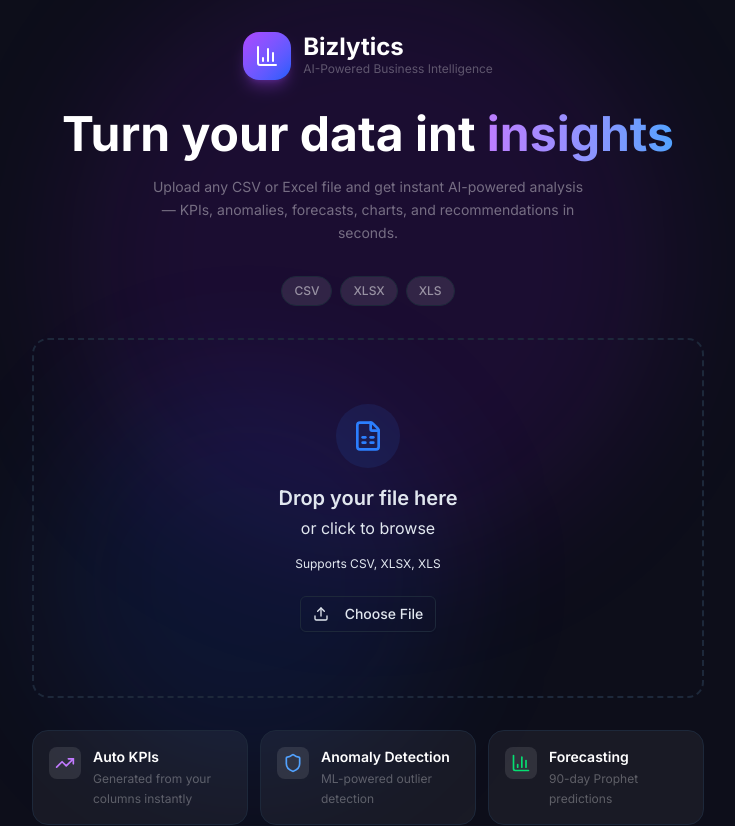
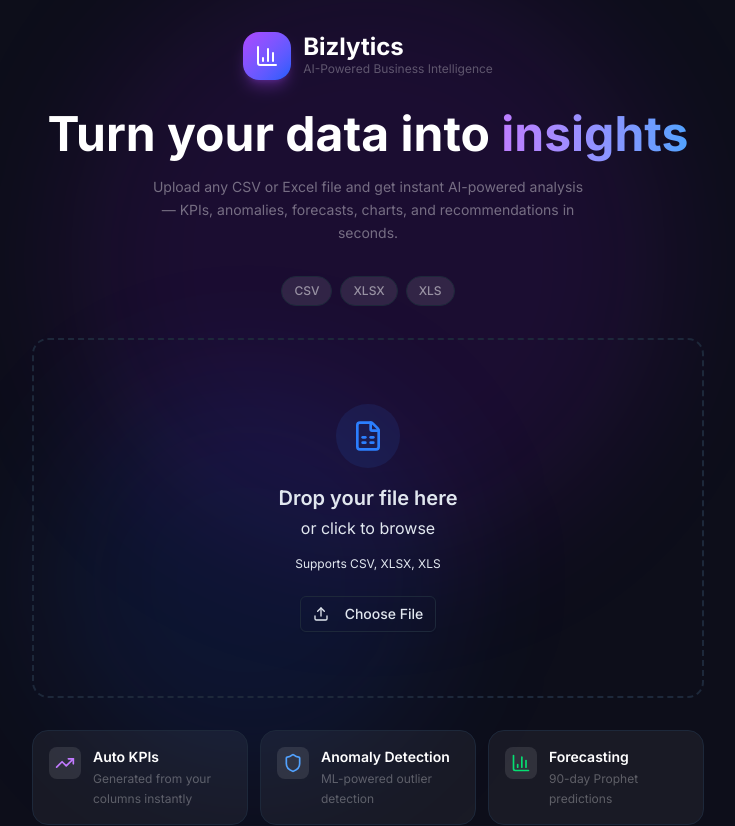
Before and after one commit to jwecodes/bizlytics, a Next.js app in the folder frontend/: page / in a window 1280 px wide. Shown: the top 826 px of the page, without its empty margins (272-1007 px from the left). Built offline with nearby package versions, Linux system fonts and the light colour scheme.

Commit message:
initial commit

```diff
--- a/frontend/app/page.tsx
+++ b/frontend/app/page.tsx
@@ -33,7 +33,7 @@ export default function Home() {
 
         {/* Headline */}
         <h1 className="text-4xl md:text-5xl font-bold text-white text-center leading-tight mb-3">
-          Turn your data int
+          Turn your data into
           <span className="bg-gradient-to-r from-purple-400 to-blue-400 bg-clip-text text-transparent"> insights</span>
         </h1>
         <p className="text-white/40 text-center mb-8 max-w-md text-sm leading-relaxed">
```
